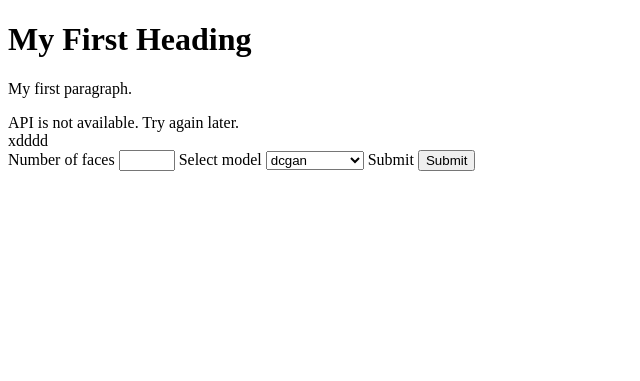
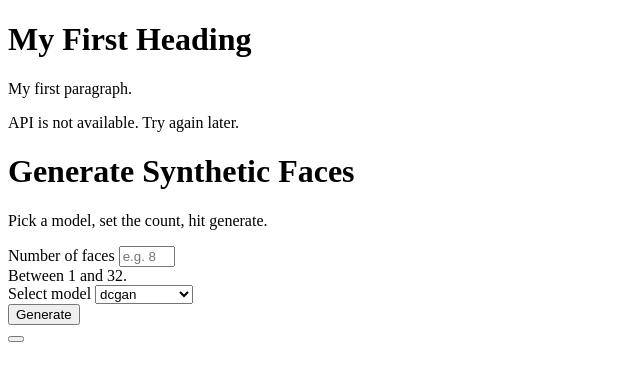
Before and after one commit to Koks-creator/FaceGenerating, a Flask app: page / in a window 1280 px wide. Shown: the top 381 px of the page, without its empty margins (0-640 px from the left). Run offline with Flask 3, Linux system fonts and the light colour scheme.

Commit message:
Update home.html

```diff
--- a/webapp/templates/home.html
+++ b/webapp/templates/home.html
@@ -1,37 +1,122 @@
 {% extends 'layout.html' %}
+{% block title %}Generate — Face Generator{% endblock %}
+
+{% block head_extra %}
+<style>
+    .face-tile {
+        display: block; width: 100%; padding: 0;
+        border: 1px solid var(--glass-border);
+        border-radius: 12px; overflow: hidden;
+        background: rgba(0,0,0,0.3); cursor: pointer;
+        transition: transform .2s ease, border-color .2s ease, box-shadow .2s ease;
+    }
+    .face-tile:hover {
+        transform: translateY(-3px);
+        border-color: var(--accent);
+        box-shadow: 0 10px 30px rgba(167,139,250,.25);
+    }
+    .face-tile img {
+        width: 100%; aspect-ratio: 1; object-fit: cover; display: block;
+    }
+    #lightbox-img { max-height: 85vh; box-shadow: 0 20px 60px rgba(0,0,0,.6); }
+    .field-hint { font-size: 0.8rem; color: rgba(255,255,255,0.5); }
+</style>
+{% endblock %}
 
 {% block content %}
-xdddd
+<div class="row justify-content-center">
+    <div class="col-lg-8 col-xl-7">
 
-<form method="post" enctype="multipart/form-data">
-    {{ form.hidden_tag() }}
+        <div class="glass p-4 p-md-5 mb-4">
+            <h1 class="h3 fw-bold mb-1">Generate Synthetic Faces</h1>
+            <p class="field-hint mb-4">Pick a model, set the count, hit generate.</p>
 
-    {{ form.gen_num_field.label }}
-    {{ form.gen_num_field() }}
-    {% if form.is_submitted() and form.gen_num_field.errors %}
-        {% for error in form.gen_num_field.errors %}
-            <span class="form-error">{{ error }}</span>
-        {% endfor %}
-    {% endif %}
+            <form method="post" id="generate-form" novalidate>
+                {{ form.hidden_tag() }}
 
-    {{ form.models_list_field.label }}
-    {{ form.models_list_field() }}
-    {% if form.is_submitted() and form.models_list_field.errors %}
-        {% for error in form.models_list_field.errors %}
-            <span class="form-error">{{ error }}</span>
-        {% endfor %}
-    {% endif %}
+                <div class="mb-3">
+                    <label for="{{ form.gen_num_field.id }}" class="form-label">
+                        {{ form.gen_num_field.label.text }}
+                    </label>
+                    {{ form.gen_num_field(
+                        class="form-control form-control-lg" + (" is-invalid" if form.gen_num_field.errors else ""),
+                        min=1, max=32, placeholder="e.g. 8"
+                    ) }}
+                    <div class="field-hint mt-1">Between 1 and 32.</div>
+                    {% for error in form.gen_num_field.errors %}
+                        <div class="invalid-feedback d-block">{{ error }}</div>
+                    {% endfor %}
+                </div>
 
-    {{ form.submit_field.label }}
-    {{ form.submit_field() }}
+                <div class="mb-4">
+                    <label for="{{ form.models_list_field.id }}" class="form-label">
+                        {{ form.models_list_field.label.text }}
+                    </label>
+                    {{ form.models_list_field(
+                        class="form-select form-select-lg" + (" is-invalid" if form.models_list_field.errors else "")
+                    ) }}
+                    {% for error in form.models_list_field.errors %}
+                        <div class="invalid-feedback d-block">{{ error }}</div>
+                    {% endfor %}
+                </div>
 
-    {% if file_names %}
-        {% for file_name in file_names %}
-            <img src="{{ url_for('static', filename='temp_uploads/' ~ file_name) }}">
-        {% endfor %}
-    {% endif %}
+                {{ form.submit_field(class="btn btn-gradient btn-lg w-100", value="Generate") }}
+            </form>
+        </div>
 
+        {% if file_names %}
+            <div class="glass p-4 p-md-5">
+                <div class="d-flex justify-content-between align-items-center mb-3">
+                    <h2 class="h5 fw-semibold mb-0">Results</h2>
+                    <span class="badge bg-secondary">{{ file_names|length }} face{{ '' if file_names|length == 1 else 's' }}</span>
+                </div>
 
+                <div class="row g-3">
+                    {% for file_name in file_names %}
+                        <div class="col-6 col-md-4 col-lg-3">
+                            <button type="button" class="face-tile"
+                                    data-bs-toggle="modal" data-bs-target="#lightbox"
+                                    data-img="{{ url_for('static', filename='temp_uploads/' ~ file_name) }}">
+                                <img src="{{ url_for('static', filename='temp_uploads/' ~ file_name) }}"
+                                     alt="Generated face {{ loop.index }}" loading="lazy">
+                            </button>
+                        </div>
+                    {% endfor %}
+                </div>
+            </div>
+        {% endif %}
 
-</form>
-{% endblock content %}
+    </div>
+</div>
+
+<!-- Lightbox -->
+<div class="modal fade" id="lightbox" tabindex="-1" aria-hidden="true">
+    <div class="modal-dialog modal-dialog-centered modal-lg">
+        <div class="modal-content bg-transparent border-0 align-items-end">
+            <button type="button" class="btn-close btn-close-white mb-2" data-bs-dismiss="modal" aria-label="Close"></button>
+            <img id="lightbox-img" src="" alt="" class="img-fluid rounded w-100">
+        </div>
+    </div>
+</div>
+{% endblock %}
+
+{% block scripts %}
+<script>
+    // lightbox: pull clicked tile src into modal img
+    document.querySelectorAll('.face-tile').forEach(btn => {
+        btn.addEventListener('click', () => {
+            document.getElementById('lightbox-img').src = btn.dataset.img;
+        });
+    });
+
+    // loading state on submit
+    const form = document.getElementById('generate-form');
+    form?.addEventListener('submit', () => {
+        const btn = form.querySelector('input[type=submit], button[type=submit]');
+        if (!btn) return;
+        btn.disabled = true;
+        if (btn.tagName === 'INPUT') btn.value = 'Generating…';
+        else btn.textContent = 'Generating…';
+    });
+</script>
+{% endblock %}
```
